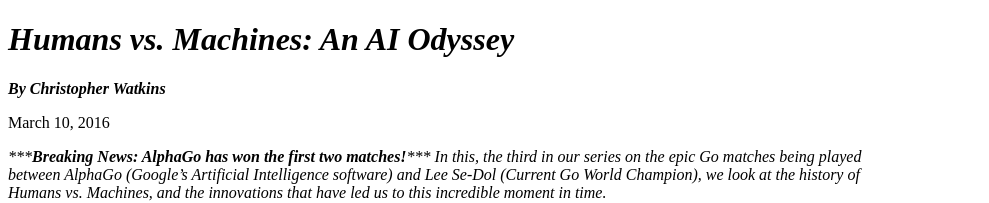
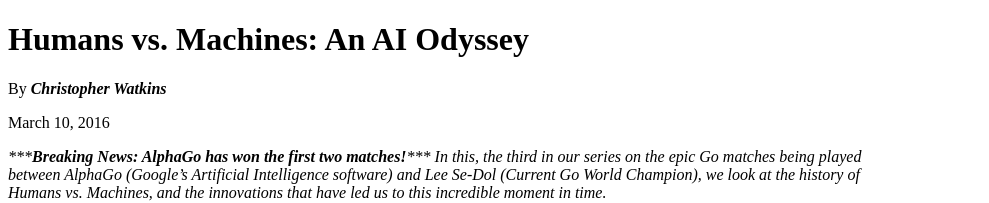
Before and after one commit to Rangan2/mockup-to-article-udacity, a plain HTML site: page mockup-to-article/index.html in a window 1280 px wide. Shown: the top 203 px of the page, without its empty margins (0-989 px from the left). Drawn offline with Linux system fonts and the light colour scheme.

Commit message:
Add files via upload
Updated reviewed

```diff
--- a/mockup-to-article/index.html
+++ b/mockup-to-article/index.html
@@ -7,9 +7,9 @@
 <body>
       <!-- This was adapted from: http://blog.udacity.com/2016/03/humans-vs-machines-an-ai-odyssey-2.html -->
       <!-- Format this text to match the mockup exactly! -->
-      <h1><em> Humans vs. Machines: An AI Odyssey</em></h1>
-      <p><strong><em>By Christopher Watkins</em></strong></p>
-      March 10, 2016
+      <h1>Humans vs. Machines: An AI Odyssey</h1>
+      <p>By <strong><em>Christopher Watkins</em></strong></p>
+      <p>March 10, 2016</p>
       <p><em>
          ***<strong>Breaking News: AlphaGo has won the first two matches!</strong>*** In this, the third in our series on the epic Go matches being played <br> between AlphaGo (Google’s Artificial Intelligence software) and Lee Se-Dol (Current Go World Champion), we look at the history of <br> Humans vs. Machines, and the innovations that have led us to this incredible moment in time.
          </em>
```
Lines whose indentation alone changed are shown as unchanged.
